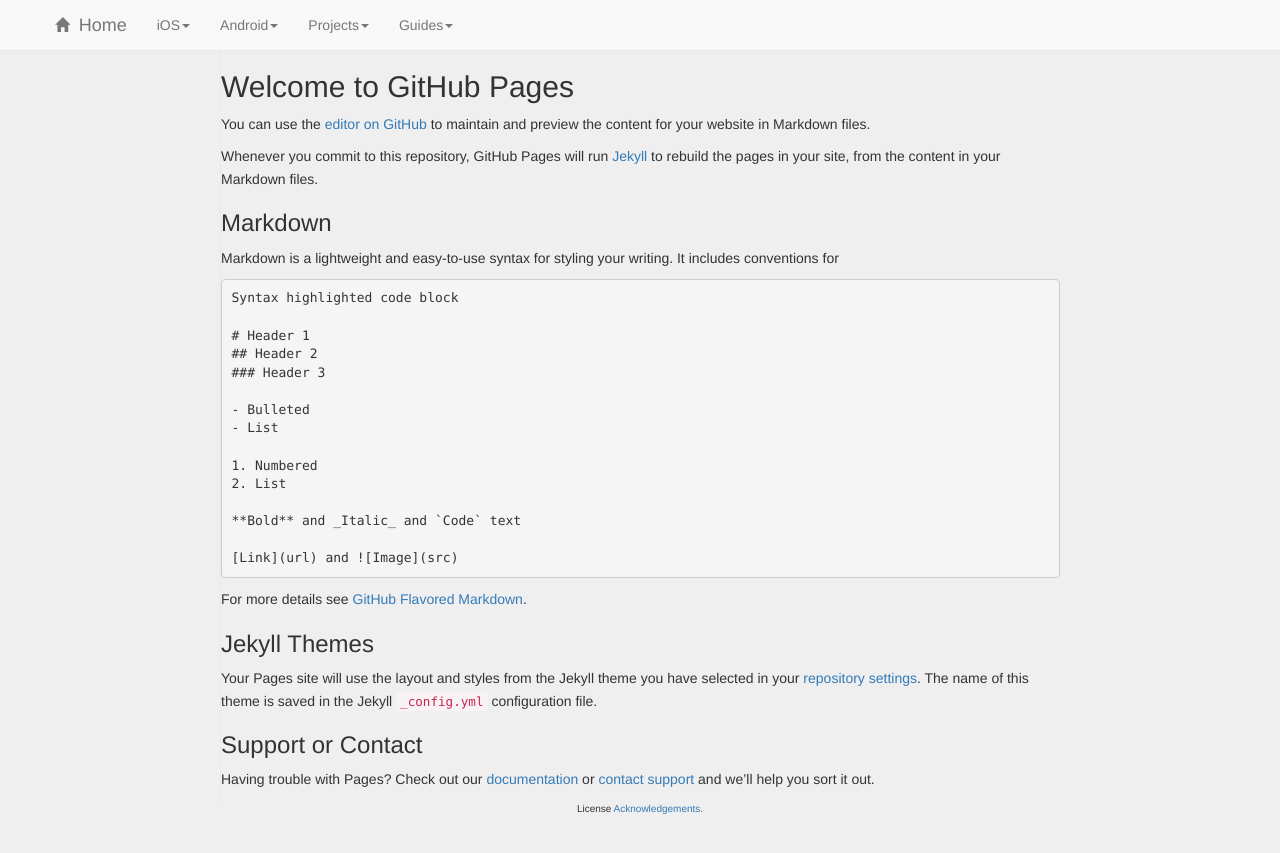
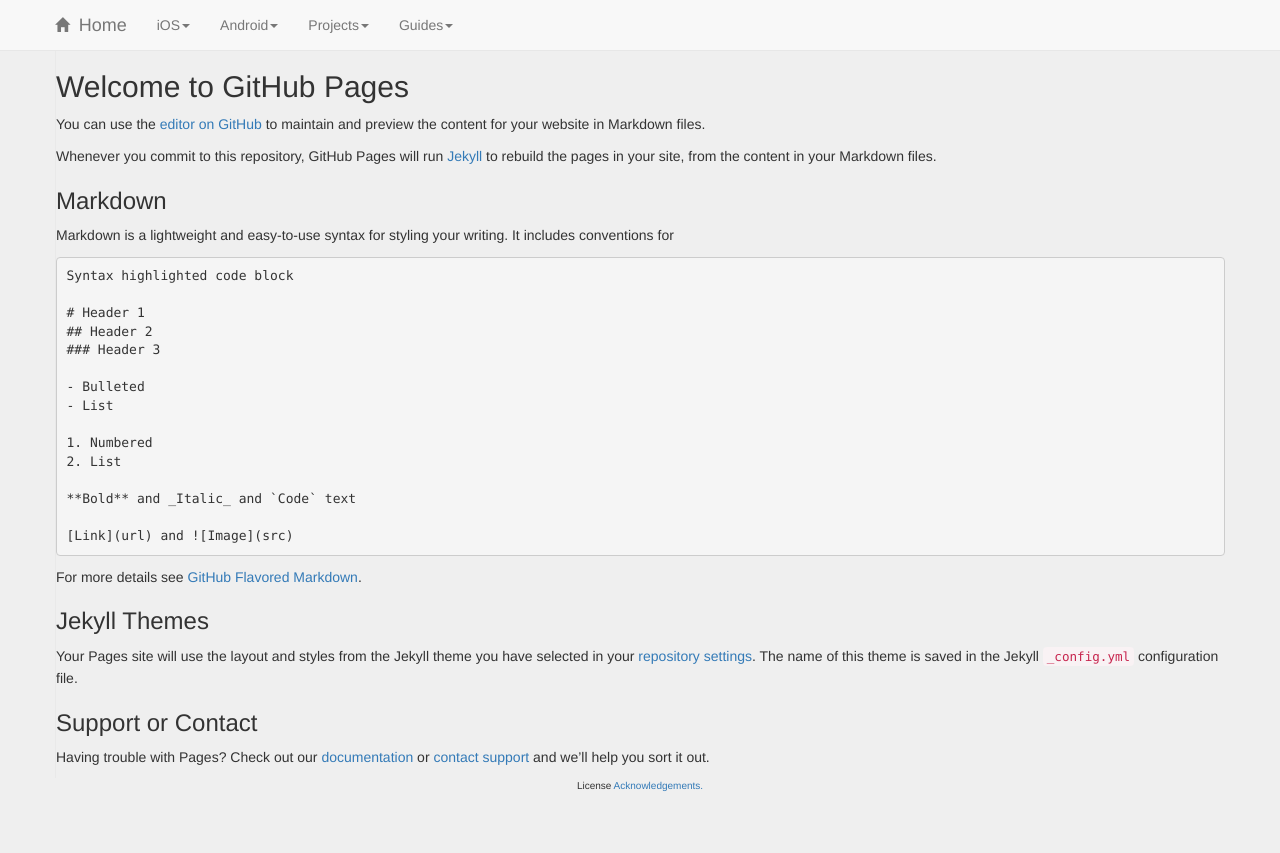
Before and after one commit to daigoishere/test-pages, a Jekyll site: the page built from README.md, in a window 1280 px wide. Shown: the top 853 px of the page. Built offline with Jekyll 4.4.1, drawn with Linux system fonts in a browser that asks for light colours; our own code applies the rules of GitHub Pages for plain Markdown files.

Commit message:
container?

```diff
--- a/_layouts/default.html
+++ b/_layouts/default.html
@@ -25,7 +25,7 @@
 
 <body>
 	{% include navbar.html %}
-	<div id="content" class="container limit-width">
+	<div id="content" class="container">
 		{{ content }}
 	</div>
 	{% include footer.html %}
```
